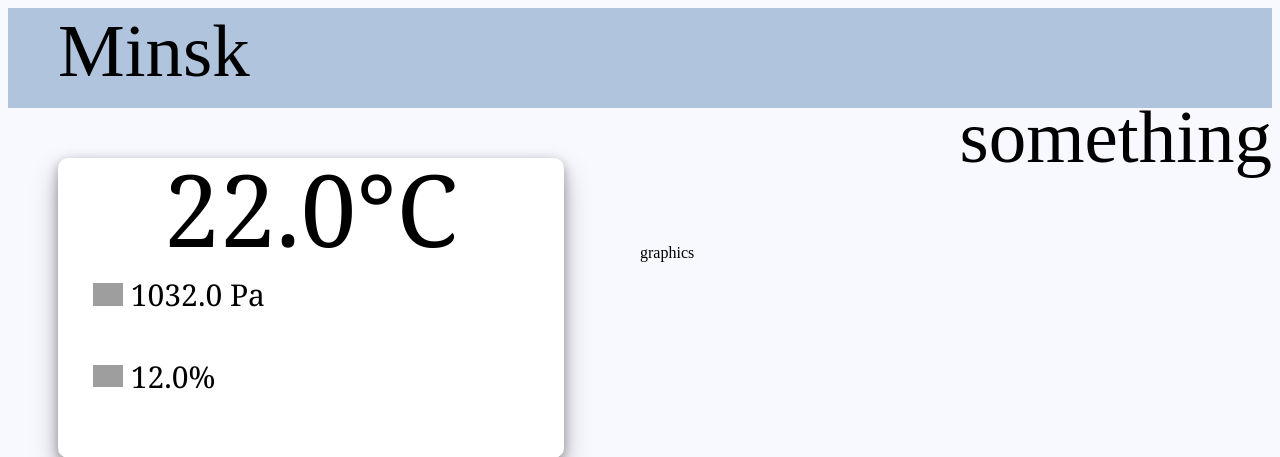
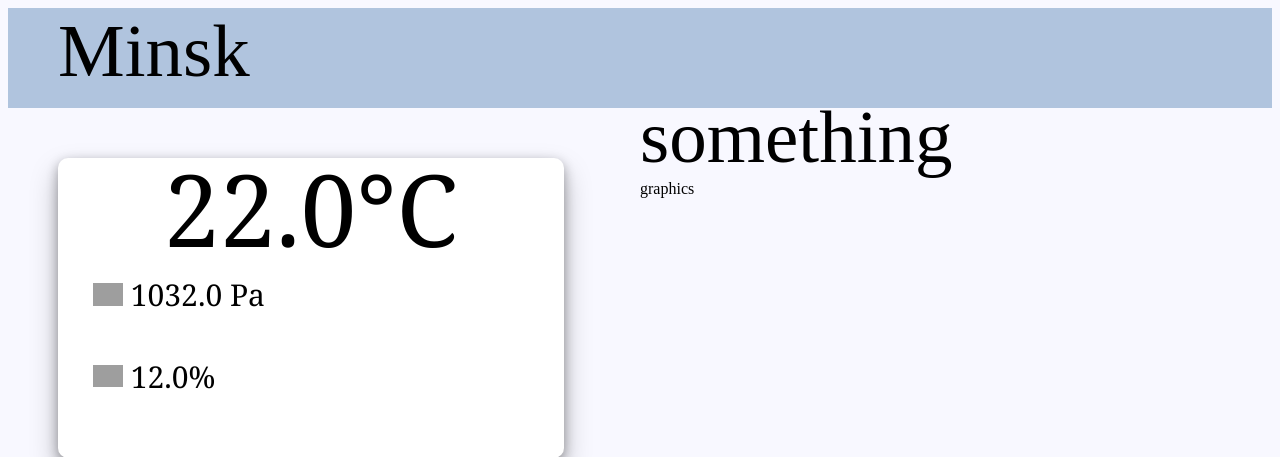
Before and after one commit to maryzyryanova/Meteostation, a Django app: page / in a window 1280 px wide. Shown: the top 457 px of the page. Run offline with Django 4.2, Linux system fonts and the light colour scheme; data comes from the database, SQL or seed files in the repository; grey boxes are pictures that could not be loaded.

Commit message:
initial commit

```diff
--- a/my_course_project/meteostation_app/templates/weather_forecast.html
+++ b/my_course_project/meteostation_app/templates/weather_forecast.html
@@ -64,10 +64,8 @@
 
         .time{
             width: 50%;
-            text-align: right;
             font-size: 75px;
             float: right;
-            min-height: 150px;
         }
     </style>
 
```
